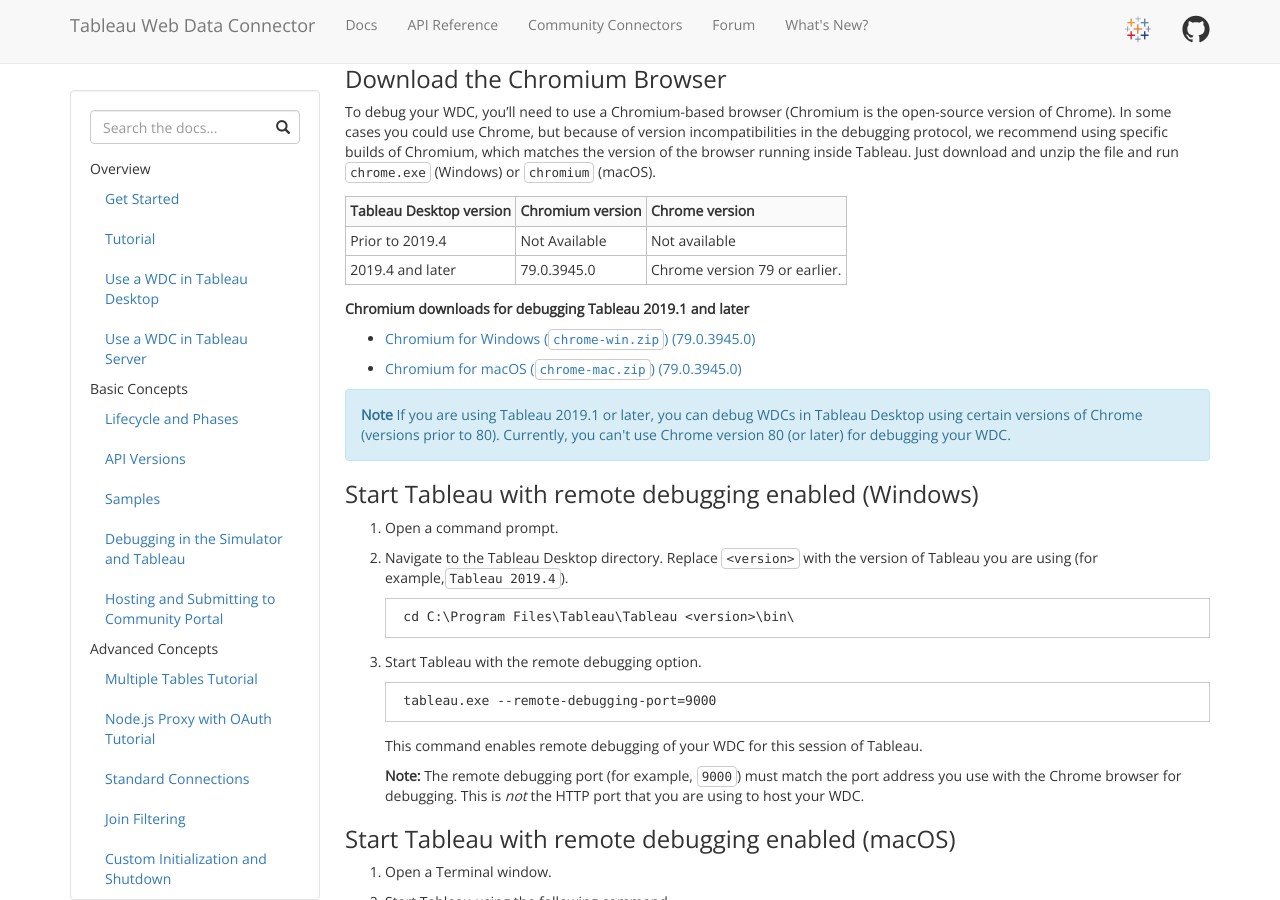
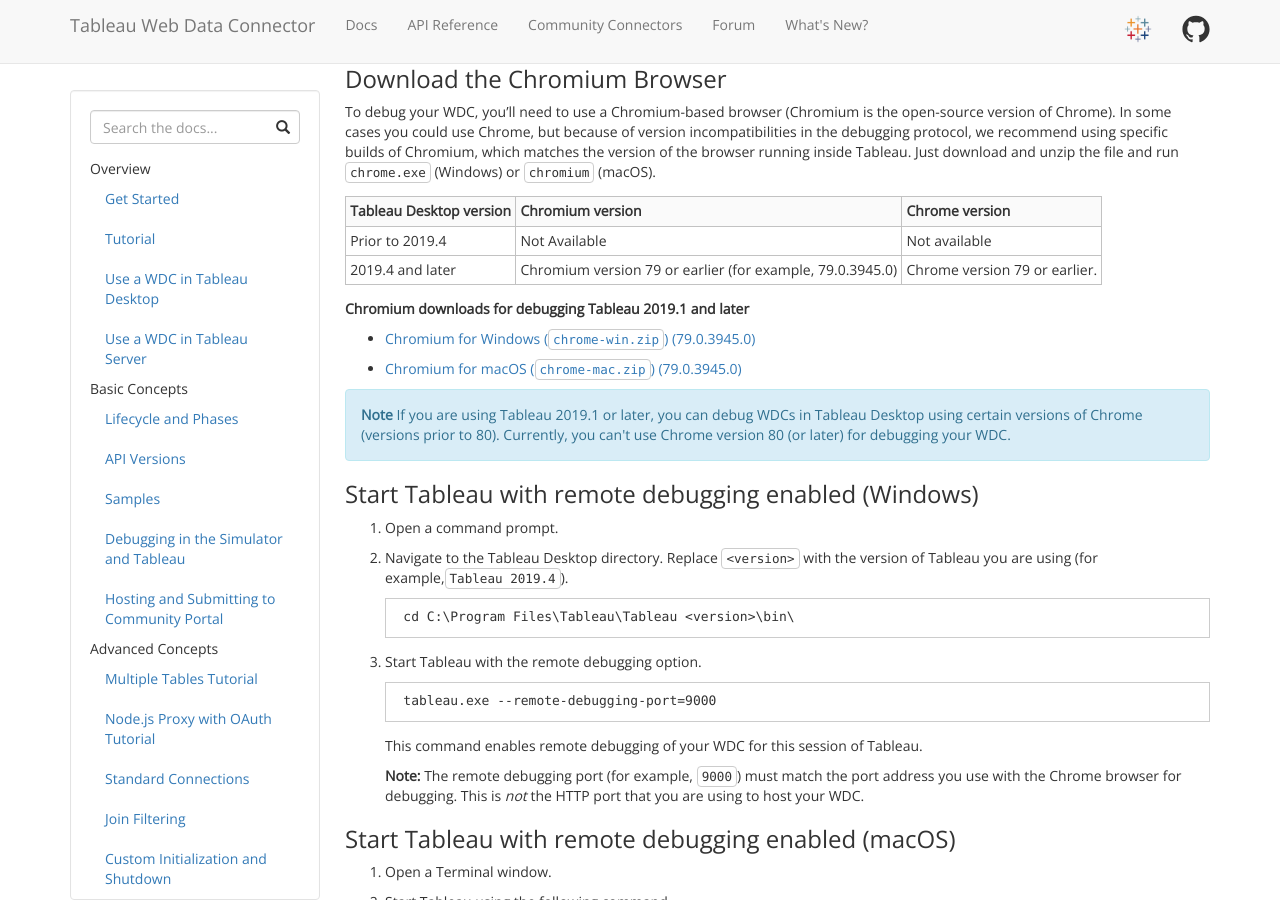
Before and after one commit to bigpeaches/webdataconnector, a Jekyll site: the page built from docs/wdc_debugging.md, in a window 1280 px wide and 900 px high, scrolled down 2572 px. Built offline with Jekyll 4.4.1, drawn with Linux system fonts in a browser that asks for light colours; nearby versions of some CDN libraries.

Commit message:
Update wdc_debugging.md
Added "Chromium version 79 and earlier (for example, "79.0.3945.0") "  -- review comment from @brtal

```diff
--- a/docs/wdc_debugging.md
+++ b/docs/wdc_debugging.md
@@ -112,7 +112,7 @@ To debug your WDC, you'll need to use a Chromium-based browser (Chromium is the
 Tableau Desktop version  |  Chromium version  | Chrome version
 |----|----|----|
 Prior to 2019.4 | Not Available |  Not available
-2019.4 and later | 79.0.3945.0  | Chrome version 79 or earlier.
+2019.4 and later | Chromium version 79 or earlier (for example, 79.0.3945.0)  | Chrome version 79 or earlier.
 
 
 **Chromium downloads for debugging Tableau 2019.1 and later**
```
